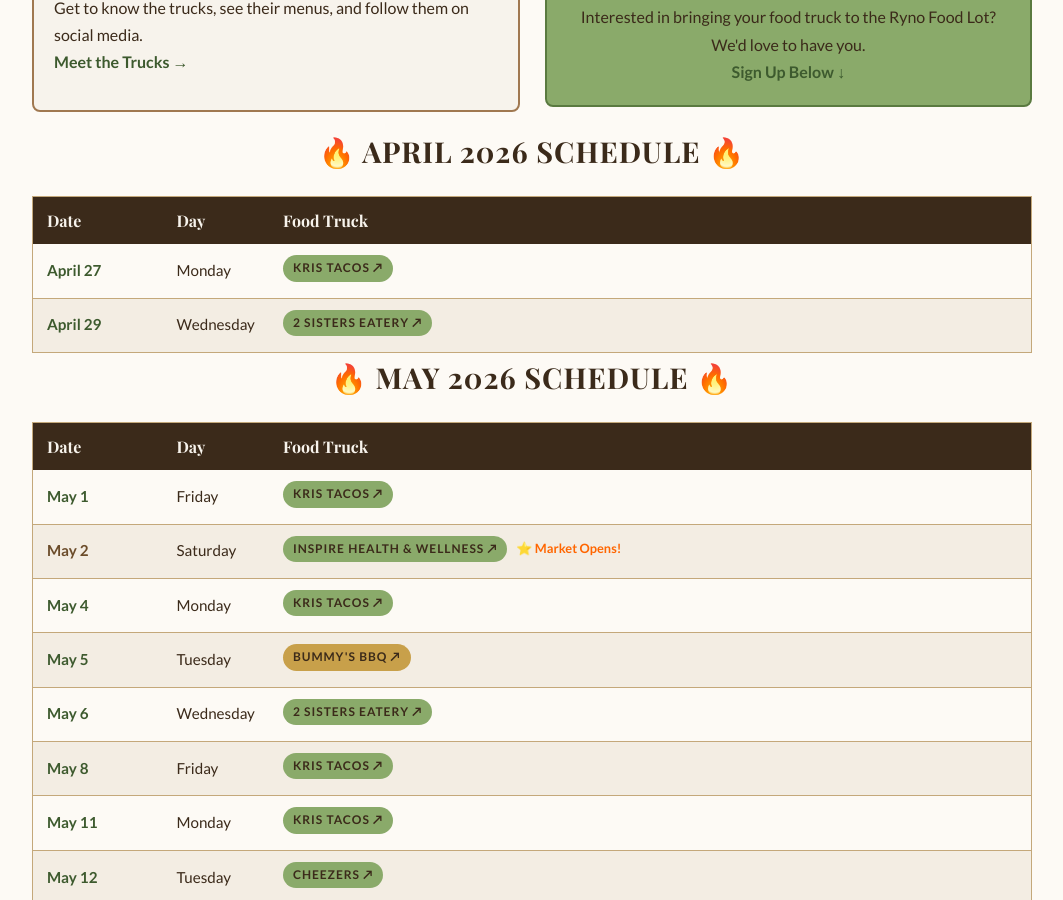
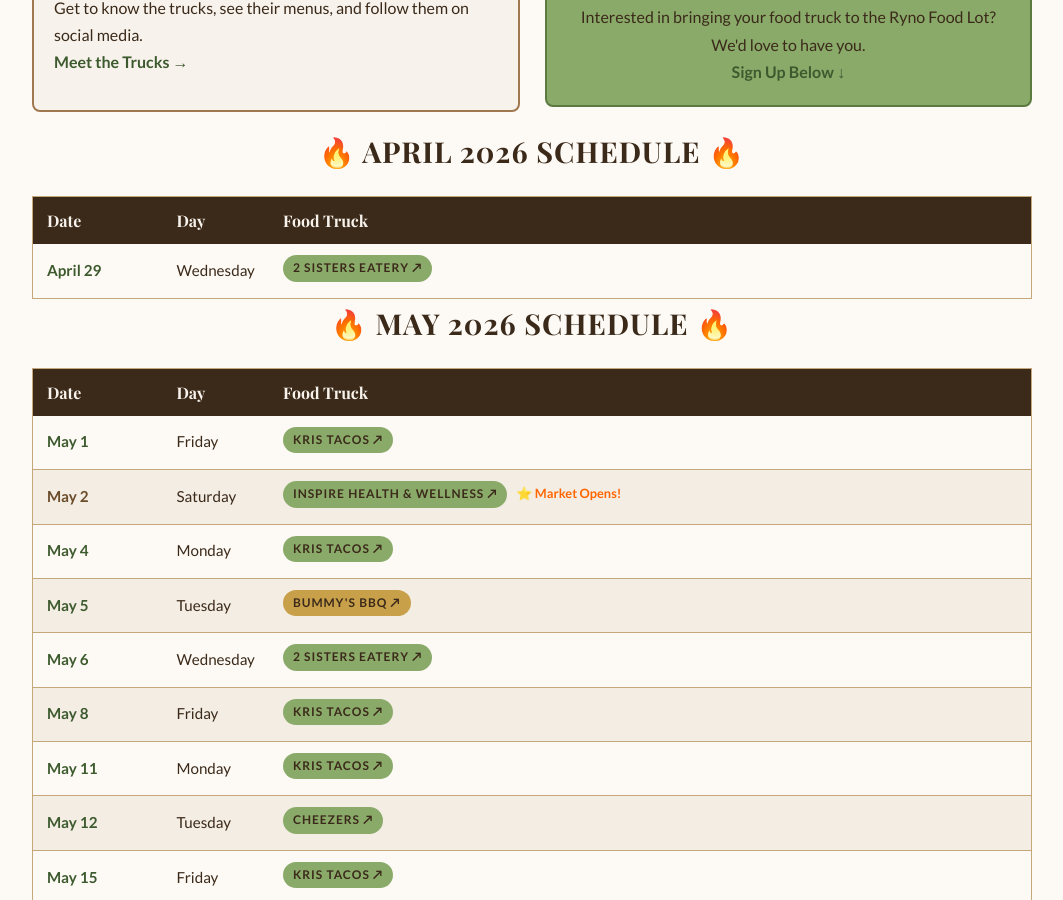
Before and after one commit to blueearthcommunitymarket/blueearthcommunitymarket.github.io, a Jekyll site: the page built from ryno-food-lot/index.html, in a window 1280 px wide and 900 px high, scrolled down 479 px. Shown: the whole window, without its empty margins (108-1171 px from the left). Built offline with Jekyll 4.4.1, drawn with Linux system fonts in a browser that asks for light colours; some web fonts are replaced.

Commit message:
food-lot: remove past dates (auto-cleanup 2026-04-27)

```diff
--- a/ryno-food-lot/index.html
+++ b/ryno-food-lot/index.html
@@ -220,7 +220,7 @@
                 <tr><th style="width:130px;">Date</th><th style="width:100px;">Day</th><th>Food Truck</th></tr>
             </thead>
             <tbody>
-                <tr><td class="race-date">April 27</td><td>Monday</td><td><span class="tag"><a href="https://www.facebook.com/share/1AquB7sxYj/?mibextid=wwXIfr" target="_blank" rel="noopener" style="color:inherit;text-decoration:none;">Kris Tacos ↗</a></span></td></tr>
+
                 <tr><td class="race-date">April 29</td><td>Wednesday</td><td><span class="tag"><a href="https://www.facebook.com/share/18GUPLUwMf/?mibextid=wwXIfr" target="_blank" rel="noopener" style="color:inherit;text-decoration:none;">2 Sisters Eatery ↗</a></span></td></tr>
             </tbody>
         </table>
```
